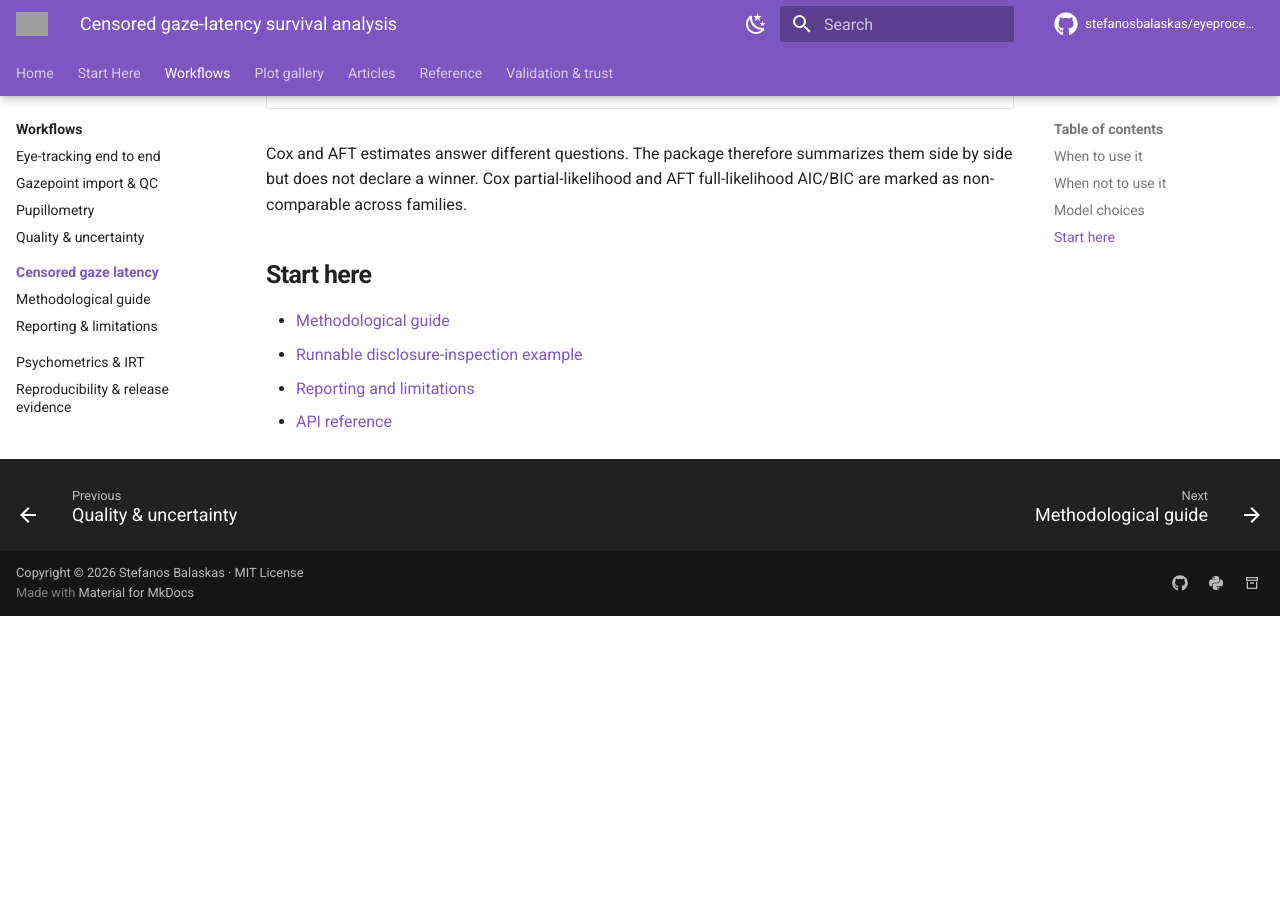
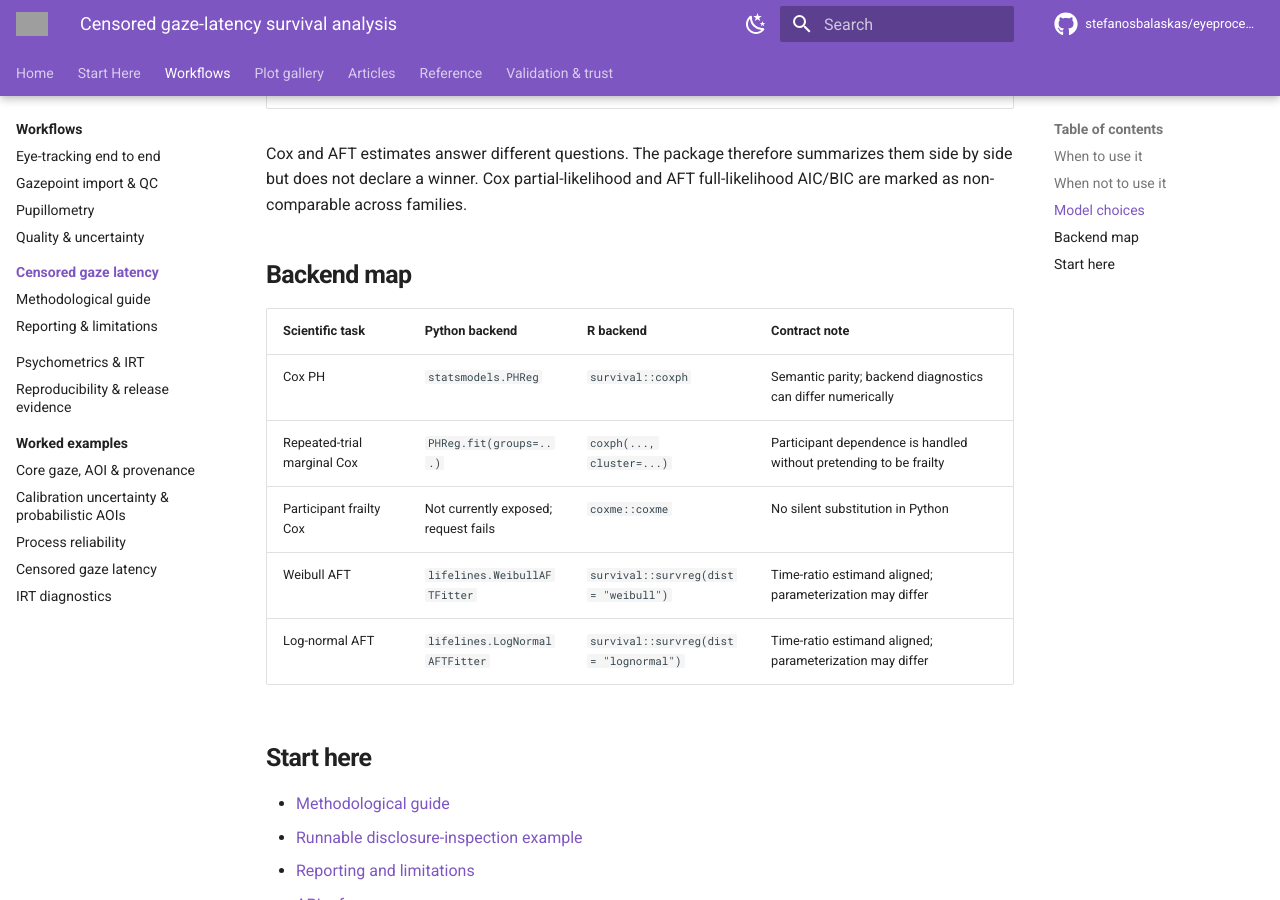
Before and after one commit to stefanosbalaskas/eyeprocesspy, an MkDocs documentation site: the page built from docs/methods/gaze-survival/index.md, in a window 1280 px wide and 900 px high, scrolled down 2102 px. Built offline with MkDocs 1.6.1 and Material for MkDocs 9.7.7, drawn with Linux system fonts in a browser that asks for light colours; comment, search, counter and statistics services are not loaded; before the commit the page ends 2718 px from its top, so only the background shows below that; grey boxes are pictures that could not be loaded.

Commit message:
docs: add cross-language survival backend map

```diff
--- a/docs/methods/gaze-survival/index.md
+++ b/docs/methods/gaze-survival/index.md
@@ -61,6 +61,16 @@
 
 Cox and AFT estimates answer different questions. The package therefore summarizes them side by side but does not declare a winner. Cox partial-likelihood and AFT full-likelihood AIC/BIC are marked as non-comparable across families.
 
+## Backend map
+
+| Scientific task | Python backend | R backend | Contract note |
+| --- | --- | --- | --- |
+| Cox PH | `statsmodels.PHReg` | `survival::coxph` | Semantic parity; backend diagnostics can differ numerically |
+| Repeated-trial marginal Cox | `PHReg.fit(groups=...)` | `coxph(..., cluster=...)` | Participant dependence is handled without pretending to be frailty |
+| Participant frailty Cox | Not currently exposed; request fails | `coxme::coxme` | No silent substitution in Python |
+| Weibull AFT | `lifelines.WeibullAFTFitter` | `survival::survreg(dist = "weibull")` | Time-ratio estimand aligned; parameterization may differ |
+| Log-normal AFT | `lifelines.LogNormalAFTFitter` | `survival::survreg(dist = "lognormal")` | Time-ratio estimand aligned; parameterization may differ |
+
 ## Start here
 
 - [Methodological guide](../../guides/gaze-survival-analysis.md)
```
